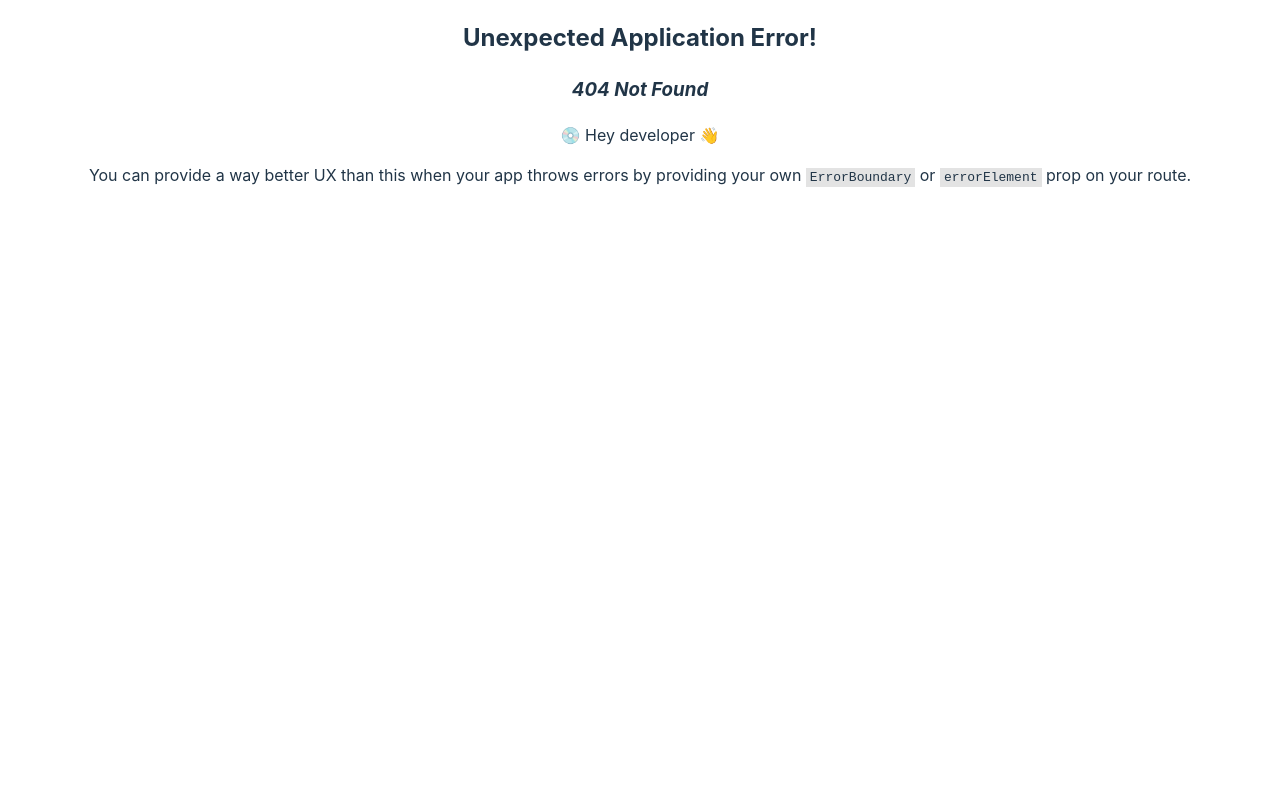
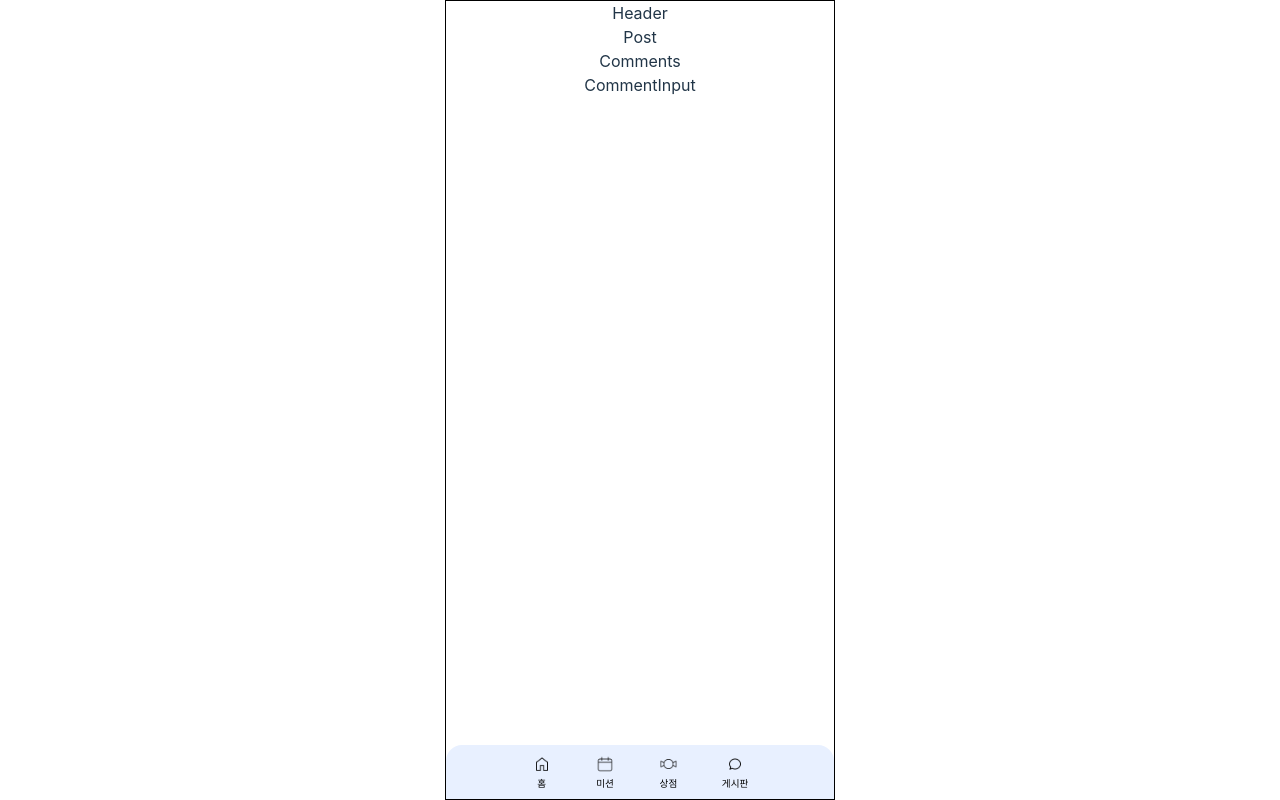
Before and after one commit to Idda-Dev/Idda_FE, a React (Vite) app: page /new in a window 1280 px wide. Before the commit this address had no page. Built offline with nearby package versions, Linux system fonts and the light colour scheme.

Commit message:
refactor : TabBar 수정 및 NewPage, PostItem 관련 컴포넌트 생성

```diff
--- a/src/Router.jsx
+++ b/src/Router.jsx
@@ -5,6 +5,7 @@ import MissionPage from "./pages/MissionPage";
 import CommunityPage from "./pages/CommunityPage";
 import ShopPage from "./pages/ShopPage";
 import TestPage from "./pages/TestPage";
+import NewPage from "./pages/NewPage";
 
 const router = createBrowserRouter([
   {
@@ -16,6 +17,7 @@ const router = createBrowserRouter([
       { path: "/community", element: <CommunityPage /> },
       { path: "/shop", element: <ShopPage /> },
       { path: "/test", element: <TestPage /> },
+      { path: "/new", element: <NewPage /> },
     ],
   },
 ]);
--- a/src/components/TabBar.jsx
+++ b/src/components/TabBar.jsx
@@ -6,8 +6,8 @@ import MissionIcon from "../assets/MissionIcon.png";
 import ShopIcon from "../assets/ShopIcon.png";
 import CommunityIcon from "../assets/CommunityIcon.png";
 
-const TapBar = ({ icons = {} }) => {
-  // 기본 아이콘과 전달받은 아이콘 합치기 (props가 있으면 덮어쓰기)
+const TabBar = ({ icons = {}, backgroundColor = "#E8F0FF" }) => {
+  // 기본 아이콘과 전달받은 아이콘 합치기, 배경색 재설정
   const finalIcons = {
     home: icons.home || HomeIcon,
     mission: icons.mission || MissionIcon,
@@ -16,7 +16,7 @@ const TapBar = ({ icons = {} }) => {
   };
 
   return (
-    <Wrapper>
+    <Wrapper backgroundColor={backgroundColor}>
       <TabButton>
         <TabIcon src={finalIcons.home} alt="홈" />
         홈
@@ -48,7 +48,7 @@ const Wrapper = styled.div`
   align-items: center;
   z-index: 100;
 
-  background-color: #E8F0FF;
+  background-color: ${({ backgroundColor }) => backgroundColor};
   border-radius: 16px 16px 0 0;
 `;
 
@@ -72,12 +72,13 @@ const TabButton = styled.button`
 const TabIcon = styled.img`
   width: 20px;
   height: 20px;
-  margin-bottom: 2px; /* 아이콘과 글자 사이 간격 */
+  margin-bottom: 2px;
 `;
 
-export default TapBar;
+export default TabBar;
 
-// 페이지에서 아이콘 변경
+
+// 페이지에서 아이콘, 배경색 변경
 
 // import TapBar from "../components/TapBar";
 // import CustomHomeIcon from "../assets/CustomHomeIcon.png";
@@ -86,7 +87,10 @@ export default TapBar;
 //   return (
 //     <div>
 //       {/* 페이지 내용 */}
-//       <TapBar icons={{ home: CustomHomeIcon }} />
+//       <TapBar
+//          icons={{ home: CustomHomeIcon }}
+//          backgroundColor="#FFF0E0"
+//        />
 //     </div>
 //   );
 // }
--- /dev/null
+++ b/src/features/PostItem/components/CommentInput.jsx
@@ -0,0 +1,9 @@
+import React from 'react'
+
+const CommentInput = () => {
+  return (
+    <div>CommentInput</div>
+  )
+}
+
+export default CommentInput
--- /dev/null
+++ b/src/features/PostItem/components/Comments.jsx
@@ -0,0 +1,9 @@
+import React from 'react'
+
+const Comments = () => {
+  return (
+    <div>Comments</div>
+  )
+}
+
+export default Comments
--- /dev/null
+++ b/src/features/PostItem/components/Header.jsx
@@ -0,0 +1,9 @@
+import React from 'react'
+
+const Header = () => {
+  return (
+    <div>Header</div>
+  )
+}
+
+export default Header
--- /dev/null
+++ b/src/features/PostItem/components/Post.jsx
@@ -0,0 +1,9 @@
+import React from 'react'
+
+const Post = () => {
+  return (
+    <div>Post</div>
+  )
+}
+
+export default Post
--- a/src/pages/MainPage.jsx
+++ b/src/pages/MainPage.jsx
@@ -21,6 +21,10 @@ const MainPage = () => {
     nav("/test");
   };
 
+  const handleNewPage = ()=>{
+    nav("/new");
+  };
+
   return (
     <div>
       <Column>
@@ -32,6 +36,7 @@ const MainPage = () => {
       <button onClick={handleShopPage}>상점페이지로 이동하기</button>
       <button onClick={handleCommunityPage}>커뮤니티페이지로 이동하기</button>
       <button onClick={handleTestPage}>테스트로 이동하기</button>
+      <button onClick={handleNewPage}>New로 이동하기</button>
     </div>
   );
 };
--- /dev/null
+++ b/src/pages/NewPage.jsx
@@ -0,0 +1,29 @@
+import React from "react";
+import styled from "styled-components";
+import TabBar from "../components/TabBar";
+import CommentInput from "../features/PostItem/components/CommentInput";
+import Comments from "../features/PostItem/components/Comments";
+import Post from "../features/PostItem/components/Post";
+import Header from "../features/PostItem/components/Header";
+
+const NewPage = () => {
+  return (
+    <Container>
+      <Header/>
+      <Post/>
+      <Comments/>
+      <CommentInput/>
+      <TabBar/>
+    </Container>
+  );
+};
+
+
+const Container = styled.div`
+  width: 100%;
+  height: 100%;
+  position: relative;
+`;
+
+
+export default NewPage;
```
Also changed, not shown: src/features/PostItem/pages/PostItemPage.jsx (added, +9 -0 lines).
